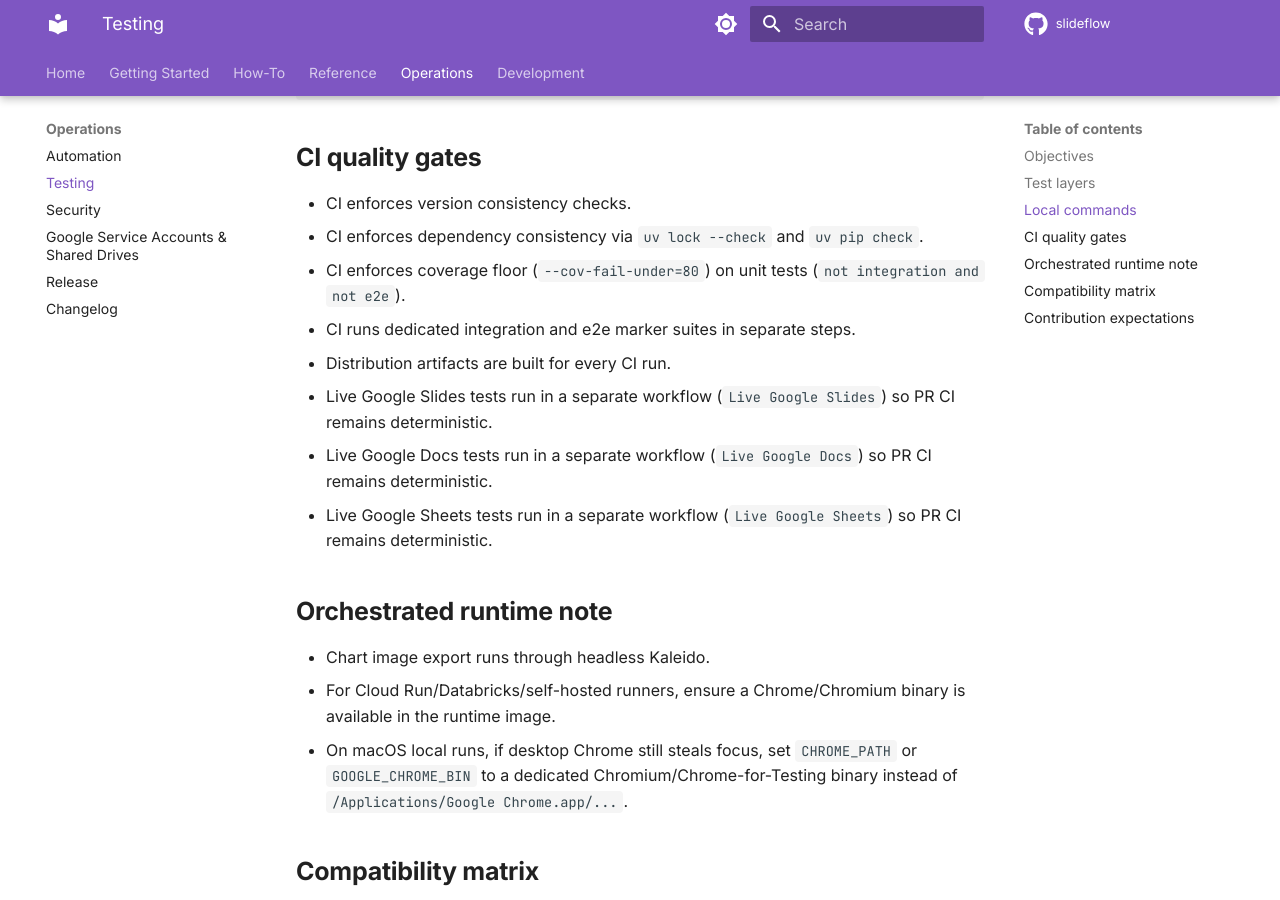
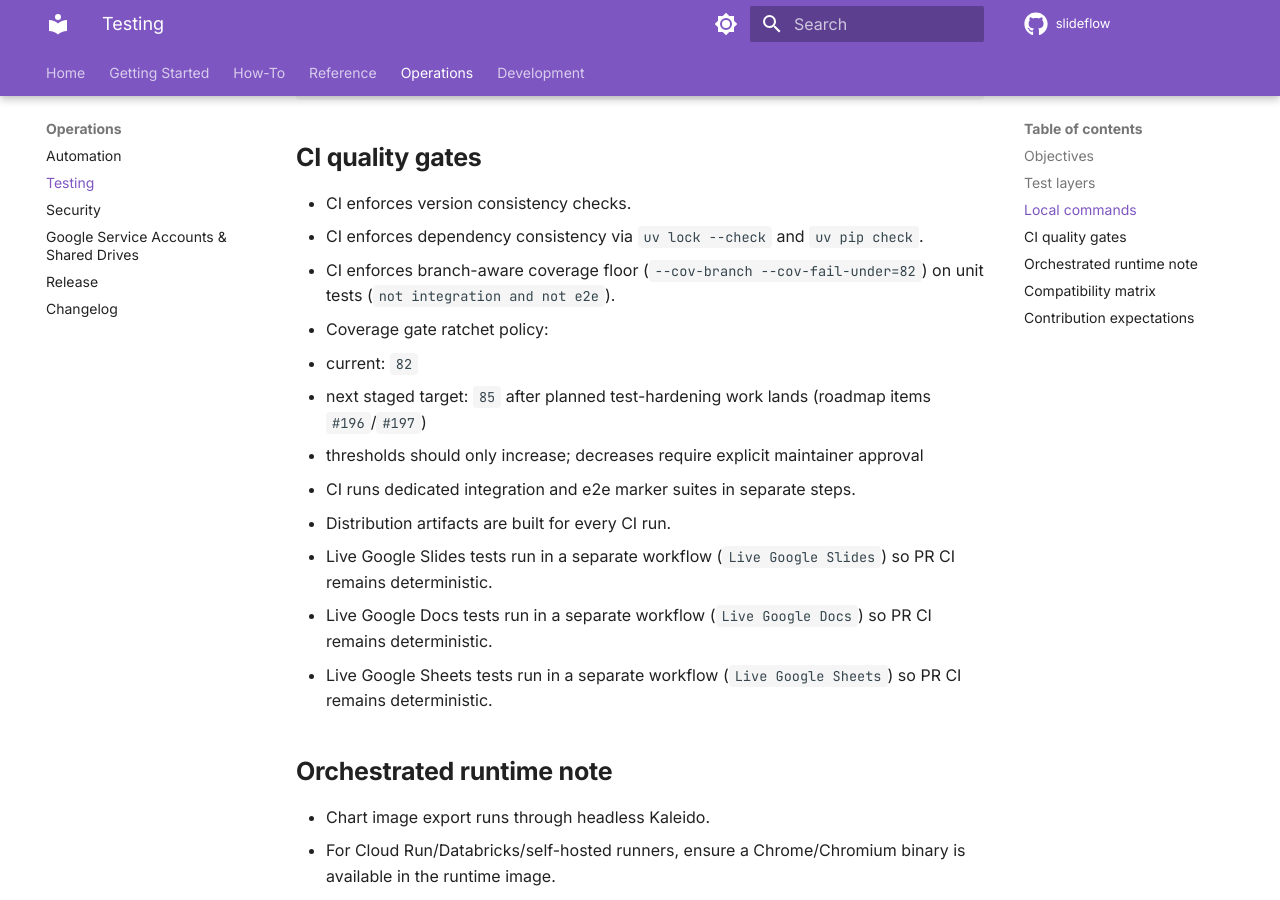
Before and after one commit to joe-broadhead/slideflow, an MkDocs documentation site: the page built from docs/testing.md, in a window 1280 px wide and 900 px high, scrolled down 3213 px. Built offline with MkDocs 1.6.1 and Material for MkDocs 9.7.7, drawn with Linux system fonts in a browser that asks for light colours; comment, search, counter and statistics services are not loaded; some of the changed text lies outside the part shown.

Commit message:
ci(coverage): enable branch coverage and stage gate to 82 (#204)

````diff
--- a/docs/testing.md
+++ b/docs/testing.md
@@ -55,7 +55,7 @@ python -m black --check slideflow tests scripts
 python -m ruff check slideflow tests scripts
 python -m mypy slideflow
 pytest -q
-pytest -q --cov=slideflow --cov-report=term --cov-report=xml
+pytest -q --cov=slideflow --cov-branch --cov-report=term --cov-report=xml
 ```
 
 Run only integration or e2e groups:
@@ -68,7 +68,7 @@ pytest -q -m e2e
 Mirror CI marker split locally:
 
 ```bash
-pytest -q -m "not integration and not e2e" --cov=slideflow --cov-report=term --cov-report=xml --cov-fail-under=80
+pytest -q -m "not integration and not e2e" --cov=slideflow --cov-branch --cov-report=term --cov-report=xml --cov-fail-under=82
 pytest -q -m integration
 pytest -q -m e2e
 ```
@@ -139,7 +139,11 @@ pytest -q tests/live_tests -m live_google_sheets
 
 - CI enforces version consistency checks.
 - CI enforces dependency consistency via `uv lock --check` and `uv pip check`.
-- CI enforces coverage floor (`--cov-fail-under=80`) on unit tests (`not integration and not e2e`).
+- CI enforces branch-aware coverage floor (`--cov-branch --cov-fail-under=82`) on unit tests (`not integration and not e2e`).
+- Coverage gate ratchet policy:
+  - current: `82`
+  - next staged target: `85` after planned test-hardening work lands (roadmap items `#196`/`#197`)
+  - thresholds should only increase; decreases require explicit maintainer approval
 - CI runs dedicated integration and e2e marker suites in separate steps.
 - Distribution artifacts are built for every CI run.
 - Live Google Slides tests run in a separate workflow (`Live Google Slides`) so PR CI remains deterministic.
````
Also changed, not shown: docs/ci-quality.md (+6 -3 lines), pyproject.toml (+9 -0 lines), 1 other file.
